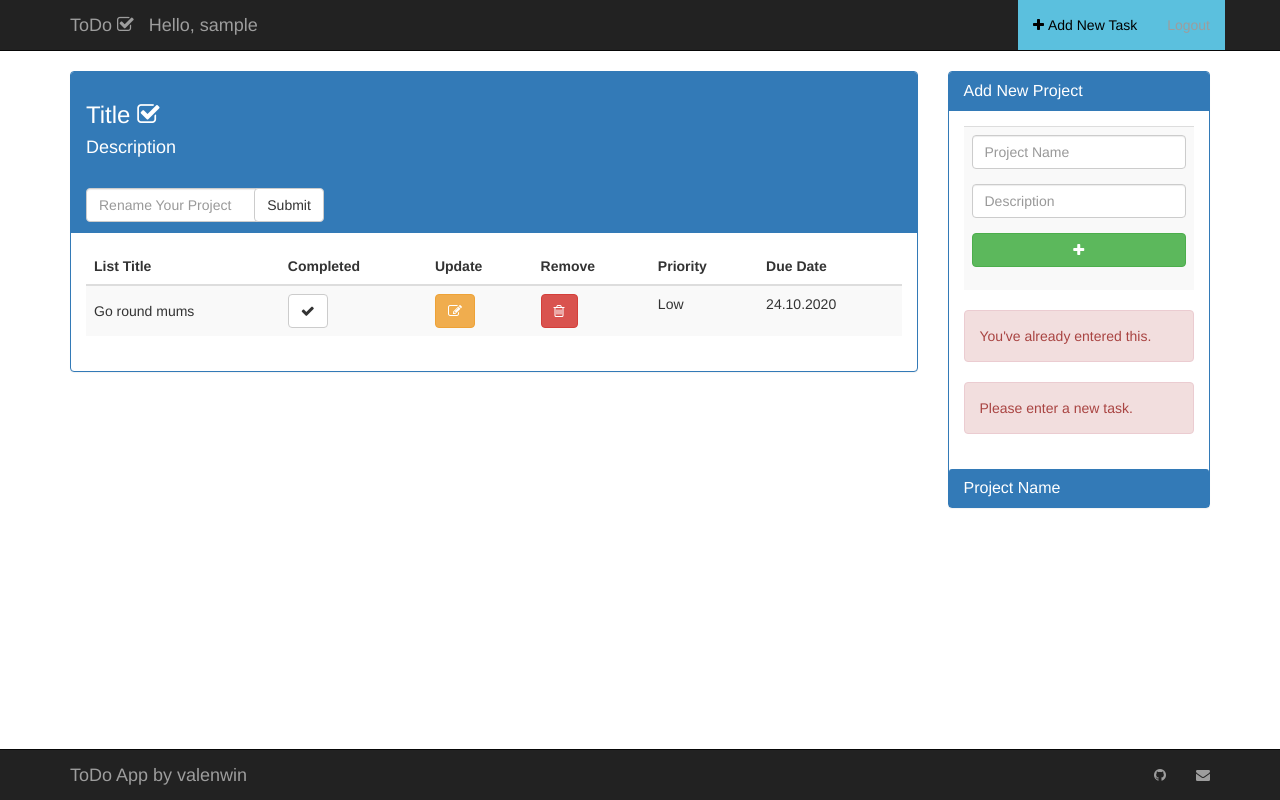
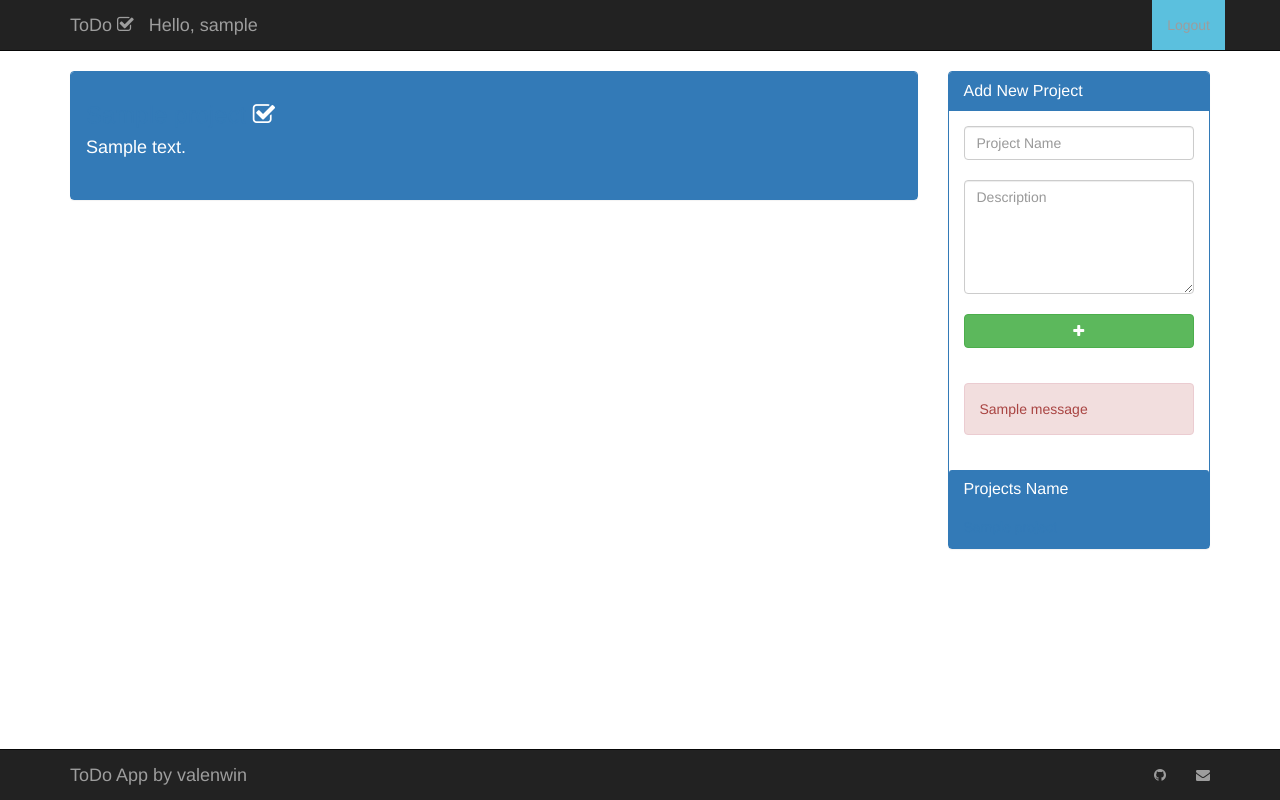
Before and after one commit to valenwin/todo_app, a Django app: page / in a window 1280 px wide. Run offline with Django 3.2, Linux system fonts and the light colour scheme; a user stored in the database is signed in; tables that the repository leaves empty hold one stand-in row (values such as "Sample post"); one stand-in notice (Sample message) is shown; parts of the project's set-up code (start-up, migrations or seed data) failed here and were passed over; some libraries are stand-ins or nearby versions.

Commit message:
created 2 views for creating and viewing the list of projects

```diff
--- /dev/null
+++ b/core/forms.py
@@ -0,0 +1,24 @@
+from django import forms
+from django.core.exceptions import ValidationError
+
+from .models import Project
+
+
+class ProjectForm(forms.ModelForm):
+    class Meta:
+        model = Project
+        fields = ('title', 'description')
+
+        widgets = {
+            'title': forms.TextInput(attrs={'class': 'form-control',
+                                            'placeholder': 'Project Name'}),
+            'description': forms.Textarea(attrs={'class': 'form-control',
+                                                 'placeholder': 'Description',
+                                                 'rows': 5}),
+        }
+
+    def clean_slug(self):
+        new_slug = self.cleaned_data['slug'].lower()
+        if new_slug == 'create':
+            raise ValidationError('Slug may not be "Create"')
+        return new_slug
--- a/core/models.py
+++ b/core/models.py
@@ -1,19 +1,31 @@
 from django.contrib.auth.models import User
 from django.db import models
+from django.urls import reverse
 from django.utils import timezone
+from django.utils.text import slugify
 
 
 class Project(models.Model):
-    title = models.CharField(max_length=120)
+    title = models.CharField(max_length=120, unique=True)
     owner = models.ForeignKey(User,
                               related_name='project_owner',
                               on_delete=models.CASCADE)
     description = models.TextField()
+    slug = models.SlugField(max_length=250)
     created = models.DateTimeField(auto_now_add=True)
     updated = models.DateTimeField(auto_now=True)
 
     class Meta:
-        ordering = ('created',)
+        ordering = ('-created',)
+
+    def save(self, *args, **kwargs):
+        if not self.id:
+            self.slug = slugify(self.title)
+        super().save(*args, **kwargs)
+
+    def get_absolute_url(self):
+        return reverse('core:project_detail',
+                       kwargs={'slug': self.slug})
 
     def __str__(self):
         return self.title
@@ -38,7 +50,7 @@
     updated = models.DateTimeField(auto_now=True)
 
     class Meta:
-        ordering = ('created',)
+        ordering = ('-created',)
 
     def __str__(self):
         return self.title
--- a/core/urls.py
+++ b/core/urls.py
@@ -3,6 +3,7 @@
 
 
 urlpatterns = [
-    path('', views.BasicView.as_view(), name='todo'),
+    path('', views.ProjectListView.as_view(), name='todo'),
+    path('<str:slug>/', views.ProjectDetailView.as_view(), name='project_detail'),
 
 ]
--- a/core/views.py
+++ b/core/views.py
@@ -1,5 +1,43 @@
-from django.views.generic import TemplateView
+import django.views.generic as views
+from django.contrib.auth.mixins import LoginRequiredMixin
+from django.contrib import messages
+from django.shortcuts import get_object_or_404, redirect
+
+from .forms import ProjectForm
+from .models import Project
 
 
-class BasicView(TemplateView):
+class ProjectListView(LoginRequiredMixin,
+                      views.ListView):
+    model = Project
     template_name = 'base.html'
+
+    def get_context_data(self, **kwargs):
+        """With pagination for posts list view"""
+        context = super(ProjectListView, self).get_context_data(**kwargs)
+        projects = Project.objects.filter(owner=self.request.user)
+        context['form'] = ProjectForm()
+        context['projects'] = projects
+        return context
+
+    def post(self, request, *args, **kwargs):
+        try:
+            form = ProjectForm(request.POST)
+            form.instance.owner = self.request.user
+            form.save()
+            return redirect('core:todo')
+        except ValueError:
+            messages.error(request,
+                           'The project is already exist.')
+            return redirect('core:todo')
+
+
+class ProjectDetailView(views.DetailView):
+    model = Project
+    template_name = 'project_detail.html'
+
+    def get_context_data(self, **kwargs):
+        context = super().get_context_data(**kwargs)
+        project = get_object_or_404(self.model, slug=self.kwargs.get('slug'))
+        context['tasks'] = project.tasks.all()
+        return context
--- a/templates/base.html
+++ b/templates/base.html
@@ -24,55 +24,20 @@
     <main class="container">
         <div class="row">
             <div class="col-md-9">
+
+                {% for project in projects %}
                     <div class="panel panel-primary">
                         <div class="panel-heading">
-                    <h3>Title <i class="fa fa-check-square-o"></i></h3>
-                    <h4>Description</h4>
+                            <h3><a href="{{ project.get_absolute_url }}">
+                                {{ project.title }}</a>
+                                <i class="fa fa-check-square-o"></i>
+                            </h3>
+                            <h4>{{ project.description }}</h4>
                             <br/>
-                    <form class="form-horizontal form-inline">
-                        <div class="form-group">
-                            <div id="project-input" class="col-sm-6">
-                                <input id="project-name" type="text" class="form-control"
-                                       placeholder="Rename Your Project">
-                            </div> <!--col-sm-6 -->
-                            <div id="name-button" class="col-sm-1">
-                                <button id="project-name-button" type="submit" class="btn btn-default">Submit</button>
-                            </div> <!-- col-sm-2 -->
-                        </div> <!-- form-group -->
-                    </form>
                         </div> <!--panel-heading -->
-                <div class="panel-body">
-                    <table class="table table-striped table-hover">
-                        <thead>
-                        <tr id="headerRow">
-                            <th>List Title</th>
-                            <th>Completed</th>
-                            <th>Update</th>
-                            <th>Remove</th>
-                            <th>Priority</th>
-                            <th>Due Date</th>
-                        </tr>
-                        </thead>
-                        <tbody id="task-list">
-                        <tr>
-                            <td class="task word-td vert-align">Go round mums</td>
-                            <td class=" vert-align">
-                                <button type="button" class="unchecked btn btn-default"><i class="fa fa-check"></i>
-                                </button>
-                            </td>
-                            <td class=" vert-align">
-                                <button type="button" class="btn btn-warning"><i class="fa fa-edit"></i></button>
-                            </td>
-                            <td class=" vert-align">
-                                <button type="button" class="btn btn-danger"><i class="fa fa-trash-o"></i></button>
-                            </td>
-                            <td>Low</td>
-                            <td>24.10.2020</td>
-                        </tr>
-                        </tbody>
-                    </table>
-                </div>
                     </div> <!-- panel panel-primary -->
+                {% endfor %}
+
             </div> <!-- col-md-9 -->
             <div class="col-md-3">
                 <div class="panel panel-primary">
@@ -83,19 +48,17 @@
                         <table class="table table-striped">
                             <tbody>
                             <tr>
-                            <form id="form">
-                                <td>
+                                <form action="." method="post">
+                                    {% csrf_token %}
+                                    {% for field in form %}
+                                        {{ field }}
+                                        <br>
+                                    {% endfor %}
                                     <div class="form-group">
-                                        <input type="task" class="form-control new-task" placeholder="Project Name">
-                                    </div>
-                                    <div class="form-group">
-                                        <input type="task" class="form-control new-task" placeholder="Description">
-                                    </div>
-                                    <div class="form-group">
-                                        <button id="new-task-button" type="submit" class="btn btn-success btn-block"><i
+                                        <button id="new-task-button" type="submit"
+                                                class="btn btn-success btn-block"><i
                                                 id="plus-icon" class="fa fa-plus"></i></button>
                                     </div>
-                                </td>
                                 </form>
                             </tr>
                             </tbody>
@@ -104,15 +67,29 @@
                             </tr>
                             </tfoot>
                         </table>
-                    <div id="duplicate-msg" class="alert alert-danger" role="alert">
-                        <p>You've already entered this.</p>
+
+                        <!-- Errors -->
+                        {% if form.errors %}
+                            <div id="empty-msg" class="alert alert-danger" role="alert">
+                                <p>{{ form.errors }}</p>
                             </div>
+                        {% endif %}
+                        <!-- Messages -->
+                        {% for message in messages %}
                             <div id="empty-msg" class="alert alert-danger" role="alert">
-                        <p>Please enter a new task.</p>
+                                <p>{{ message }}</p>
                             </div>
+                        {% endfor %}
+
                     </div> <!-- end panel-body -->
                     <div class="panel-heading">
-                    <h3 class="panel-title">Project Name</h3>
+                        <h3 class="panel-title">Projects Name</h3>
+                        <br>
+                        {% for project in projects %}
+                            <a href="{{ project.get_absolute_url }}">
+                                <div>{{ project.title }}</div>
+                            </a>
+                        {% endfor %}
                     </div>
                 </div> <!-- end panel panel-primary -->
             </div> <!-- end col-md-3 -->
@@ -142,7 +119,7 @@
                 <table class="table table-striped">
                     <tbody>
                     <tr>
-                        <form id="form">
+                        <form id="form" action="." method="post">
                             <td>
                                 <div class="form-group">
                                     <input type="task" class="form-control new-task" placeholder="Task Name">
--- a/templates/includes/navbar.html
+++ b/templates/includes/navbar.html
@@ -2,7 +2,7 @@
     <div class="container">
         <a class="navbar-brand" href="{% url 'core:todo' %}">ToDo <i class="fa fa-check-square-o"></i></a>
 
-        {% if  request.user.is_authenticated %}
+        {% if request.user.is_authenticated %}
             <a href="{% url 'core:todo' %}" class="navbar-brand">
                 Hello, {{ request.user.username }}
             </a>
@@ -10,9 +10,6 @@
 
         <div class="collapse navbar-collapse  navHeaderCollapse">
             <ul class="nav navbar-nav navbar-right btn-info">
-                <li><a href="#contact" data-toggle="modal" style="color:#000;">
-                    <i id="plus-icon" class="fa fa-plus"></i>&nbsp;Add New Task</a>
-                </li>
                 {% if not request.user.is_authenticated %}
                     <li class="nav-item">
                         <a href="{% url 'users:login' %}" class="nav-link">Login</a>
--- a/users/urls.py
+++ b/users/urls.py
@@ -6,7 +6,9 @@
 from .views import RegistrationCompleteView
 
 urlpatterns = [
-    path('login/', LoginView.as_view(), name='login'),
+    path('login/', LoginView.as_view(
+        success_url='core:todo'),
+         name='login'),
     path('logout/', LogoutView.as_view(), name='logout'),
     path('accounts/register/', RegistrationView.as_view(
         form_class=CustomSignUpForm,
```
Also changed, not shown: core/templates/project_detail.html (added, +85 -0 lines), core/migrations/0002_auto_20200927_2018.py (added), core/migrations/0003_auto_20200927_2110.py (added). Lines whose indentation alone changed are shown as unchanged.
